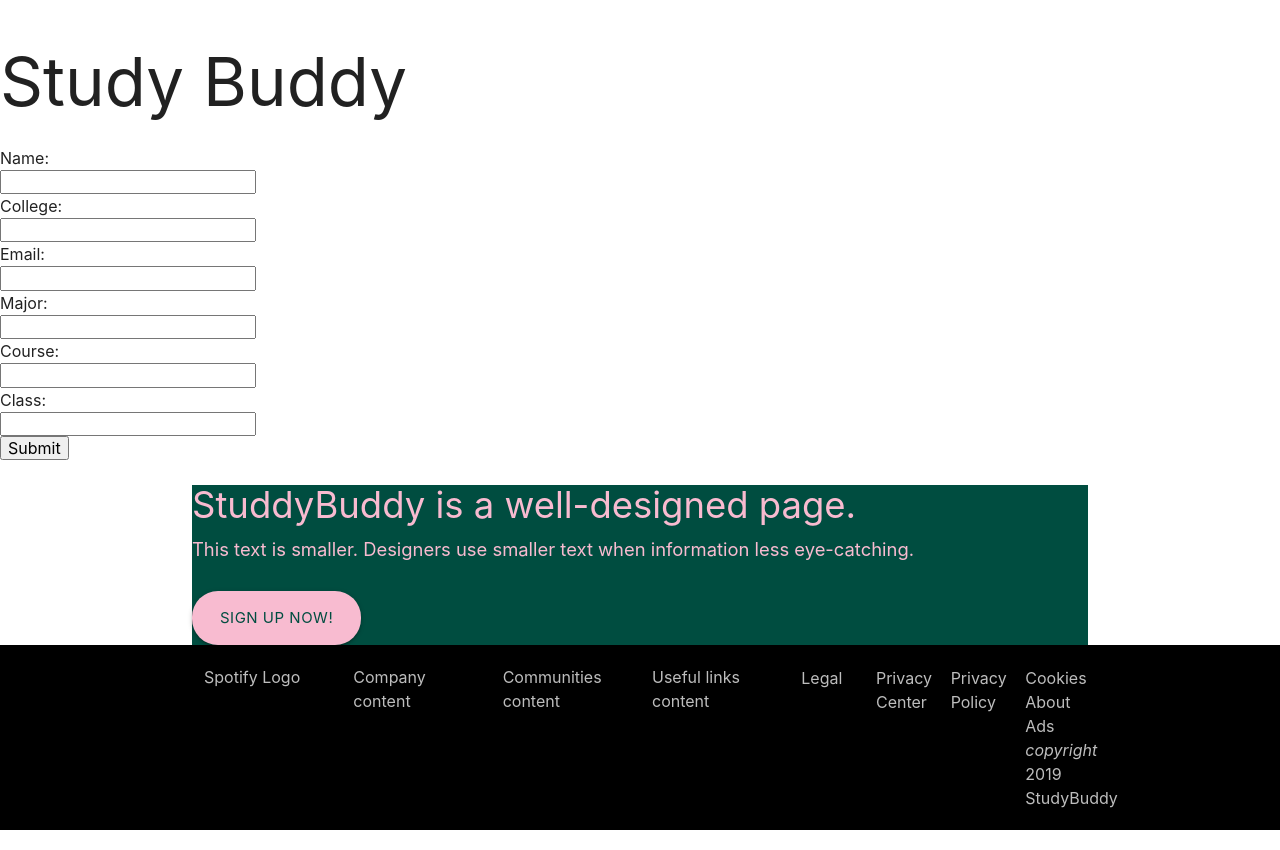
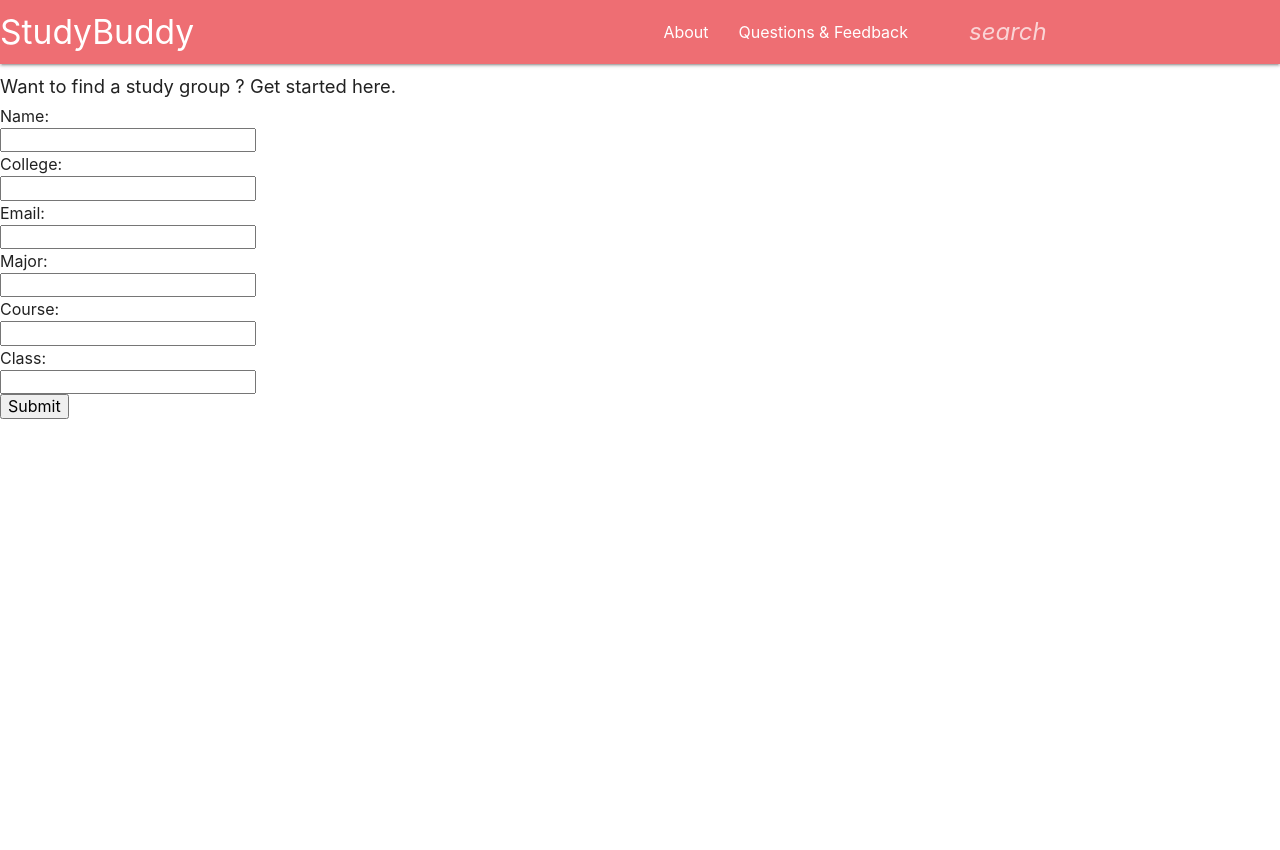
Before and after one commit to silviadebenedictis/StudyBuddy, a Flask app: page / in a window 1280 px wide. After the commit the page ends 419 px from the top, so only its background shows below. Run offline with Flask 2, Linux system fonts and the light colour scheme; data that the repository does not hold is empty; some libraries are stand-ins or nearby versions.

Commit message:
Study Buddy

```diff
--- a/app/routes.py
+++ b/app/routes.py
@@ -111,15 +111,19 @@ def confirm(userID):
     else:
         collection = mongo.db.Form
         userInfo = collection.find_one({'_id' : ObjectId(userID)})
+        callcourse = model.search(userInfo['college'],userInfo['course'])
+        date = callcourse['date']
+        location = callcourse['location']
         time = request.form['time']
-        return render_template("confirm.html", userInfo= userInfo, time= time)
+        return render_template("confirm.html", userInfo= userInfo, location = location, date= date, time= time)
 
 @app.route('/options', methods = ['GET', 'POST'])
 def page():
     if request.method == "POST":
-        return render_template('options.html')
+        return render_template('confirm.html')
     else:
-        return render_template("confirm.html")
+        collection = mongo.db.Form
+        return render_template("options.html")
 
 
 # def event(eventID):
--- a/app/templates/index.html
+++ b/app/templates/index.html
@@ -1,4 +1,5 @@
 <html>
+
 <head>
     <link rel="stylesheet" href="https://cdnjs.cloudflare.com/ajax/libs/materialize/1.0.0/css/materialize.min.css">
     <link rel="stylesheet" href="style.css">
@@ -7,67 +8,48 @@
 
     <title>Study Buddy </title>
 </head>
+
 <body>
-      <h1>Study Buddy </h1>
+
+    <ul id="dropdown1" class="dropdown-content">
+        <li><a href="#!">one</a></li>
+        <li><a href="#!">two</a></li>
+        <li class="divider"></li>
+        <li><a href="#!">three</a></li>
+    </ul>
+    <nav>
+        <div class="nav-wrapper">
+            <a href="#!" class="brand-logo">StudyBuddy</a>
+            <ul class="right hide-on-med-and-down">
+                <li><a href="sass.html">About</a></li>
+                <li><a href="badges.html">Questions & Feedback</a></li>
+                <li><a class="dropdown-trigger" href="#!" data-target="dropdown1"><i class="material-icons right">
+                    <div class="input-field">
+          <input id="search" type="search" required>
+          <label class="label-icon" for="search"><i class="material-icons">search</i></label>
+          <i class="material-icons">close</i>
+        </div>
+                </i></a></li>
+            </ul>
+        </div>
+    </nav>
+   <h6>Want to find a study group ? Get started here. </h6>
     <div class="event-list">
 
     </div>
     <form method='POST' action="/results">
         Name: <br>
-      <input type="text " name="name" value="" /><br>
-
-      College: <br>
-      <input type="text " name="college" value="" /><br>
-      Email: <br>
-      <input type="text " name="email" value=""/><br>
-      Major: <br>
-      <input type="text " name="major" value=""/><br>
-      Course: <br>
-      <input type="text " name="course" value=""/><br>
-      Class: <br>
-      <input type="text " name="classes" value=""/><br>
+        <input type="text " name="name" value="" /><br> College: <br>
+        <input type="text " name="college" value="" /><br> Email: <br>
+        <input type="text " name="email" value="" /><br> Major: <br>
+        <input type="text " name="major" value="" /><br> Course: <br>
+        <input type="text " name="course" value="" /><br> Class: <br>
+        <input type="text " name="classes" value="" /><br>
         <input type="submit">
     </form>
-       <div class="container">
-      <div class="hero teal darken-4 center-text pink-text text-lighten-4">
-        <h4>StuddyBuddy is a well-designed page.</h4>
-        <h6>This text is smaller. Designers use smaller text when information less eye-catching.</h6>
-        <br/>
-        <a class="waves-effect waves-light btn-large pink lighten-4 teal-text text-darken-4" style="border-radius: 26px;">Sign Up Now!</a>
-      </div>
-    </div>
-    <footer class="page-footer black darken-4 grey-text text-lighten-1">
-      <div class="container">
-        <div class="row">
-          <!-- These divs will need classes so that they work as described -->
-          <div class="col l2">Spotify Logo</div>
-          <div class="col l2">Company content</div>
-          <div class="col l2">Communities content</div>
-          <div class="col l2">Useful links content</div>
-          <div class="col l4 ">
-            <!--<i class="material-icons medium right">add_a_photo</i>-->
-            <!--<i class="material-icons medium right">add_to_photos</i>-->
-            <!--<i class="material-icons medium right">apps</i>-->
-            <!--<i class="material-icons medium right">copyright</i>-->
-            <!--<i class="material-icons medium right">fingerprint</i>-->
-            <!--<a href="https://translate.google.com/"><i class="material-icons medium right">g_translate</i></a>-->
-          </div>
+</body>
 
-<div>
-<div class="row smallest-size">
-          <!-- These divs will need classes so that they work as described -->
-          <div class="col l1">Legal</div>
-          <div class="col l1">Privacy Center</div>
-          <div class="col l1">Privacy Policy</div>
-          <div class="col l1">Cookies</div>
-          <div class="col l1">About Ads</div>
-          <div class="col l1 right">
-          <i class="material-icons tiny">copyright</i>
-          2019 StudyBuddy </div>
-        </div>
-      </div>
-    </footer>
-</html>
 
 </body>
+
 </html>
--- a/app/templates/style.css
+++ b/app/templates/style.css
@@ -134,24 +134,6 @@ td{
   margin-top: 5mm;
 }
 
-  hero {
-  height: 400px;
-  margin-top: 80px;
-  margin-bottom: 80px;
-  display: flex;
-  flex-direction: column;
-  justify-content: center;
-  align-items: center;
-  padding: 40px;
-  text-align: center;
+
+
 }
-.hero .button {
-  margin: auto;
-}
-.page-footer {
-  height: 400px;
-  padding-top: 60px;
-}
-.smallest-size {
-  padding-top: 140px;
-}
```
Also changed, not shown: app/templates/confirm.html (+10 -8 lines), app/templates/paralex.html (added, +78 -0 lines), app/templates/results.html (+15 -10 lines), app/templates/script.js (added, +10 -0 lines), app/templates/options.html (indentation only). Lines whose indentation alone changed are shown as unchanged.
